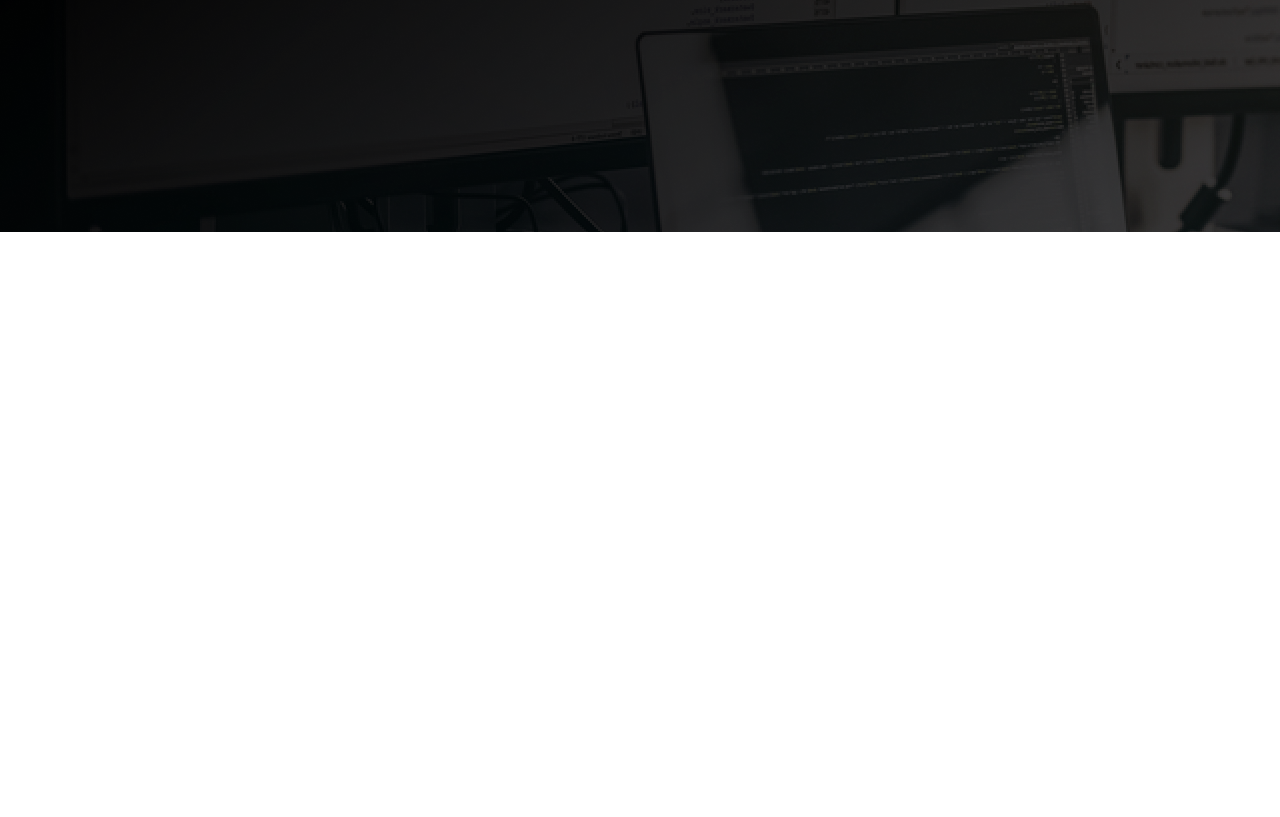
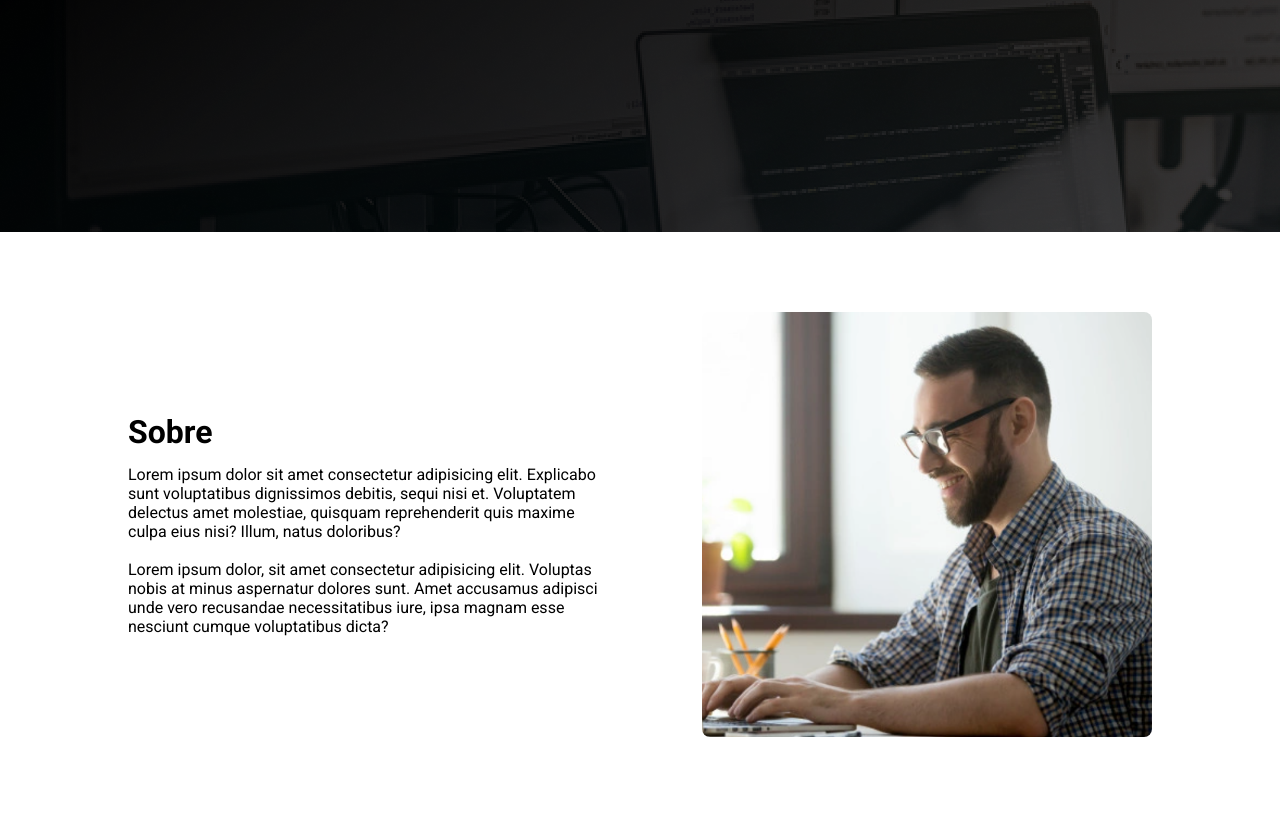
Before and after one commit to OlvDavid/portfolio, a plain HTML site: page index.html in a window 1280 px wide. Shown: the part 568-1385 px from the top of the page. Before the commit the page ends 800 px from the top, so only its background shows below. Drawn offline with Linux system fonts and the light colour scheme.

Commit message:
Criação da parte sobre do projeto

```diff
--- a/index.html
+++ b/index.html
@@ -44,6 +44,21 @@
     </section>
     <!--FIM MAIN-->
 
+    <!--INICIO SOBRE-->
+    <section class="about">
+        <div>
+            <h2>Sobre</h2>
+            <p>Lorem ipsum dolor sit amet consectetur adipisicing elit. Explicabo sunt voluptatibus dignissimos debitis, sequi nisi et.
+                Voluptatem delectus amet molestiae, quisquam reprehenderit quis maxime culpa eius nisi? Illum, natus doloribus?</p>
+
+                <br>
+
+            <p>Lorem ipsum dolor, sit amet consectetur adipisicing elit. Voluptas nobis at minus aspernatur dolores sunt.
+                Amet accusamus adipisci unde vero recusandae necessitatibus iure, ipsa magnam esse nesciunt cumque voluptatibus dicta?</p>
+        </div>
+        <img src="images/foto-pc.png" alt="Foto minha progamando">
+    </section>
+    <!--FIM SOBRE-->
 
 </body>
 </html>
--- a/style.css
+++ b/style.css
@@ -72,9 +72,46 @@ body{
     border-radius: 4px;
     font-size: 18px;
     font-weight: bold;
+    transition: 0.9s;
+}
+
+.call-to-action:hover{
+    transform: scale(1.1);
 }
 
 .main a{
     text-decoration: none;
     color: #181818;
 }
+
+/* FIM MAIN */
+
+/* INICIO SOBRE */
+.about{
+    background-color: #FFFFFF;
+    width: 100%;
+    padding-left: 10%;
+    padding-right: 10%;
+    padding-top: 80px;
+    padding-bottom: 80px;
+
+    display: flex;
+    align-items: center;
+    justify-content: space-between;
+}
+
+.about div{
+    max-width: 50%;
+    padding-right: 40px;
+}
+
+.about img{
+    max-width: 450px;
+    border-radius: 8px;
+}
+
+.about div h2{
+    font-size: 32px;
+    margin-bottom: 14px;
+}
+/* FIM SOBRE */
```
